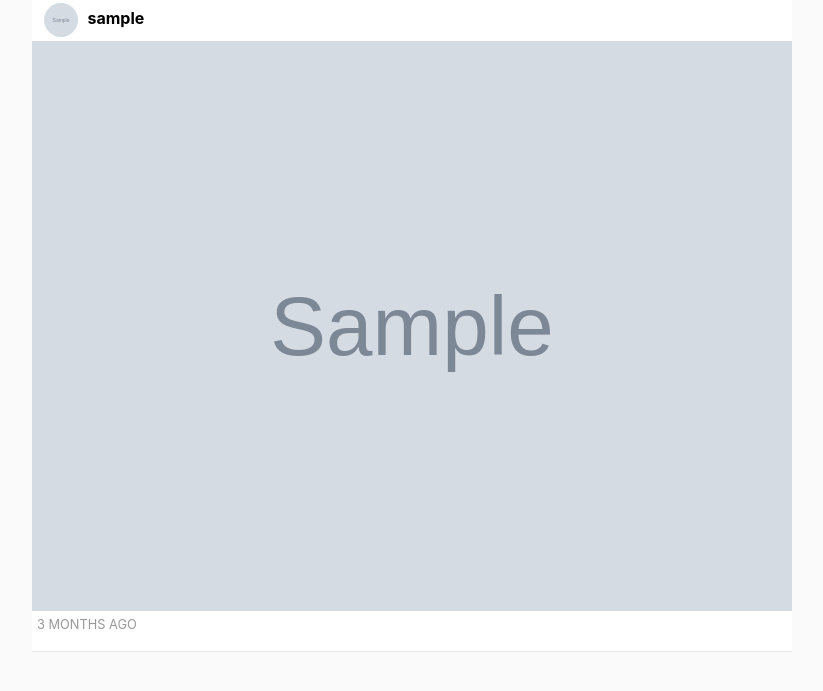
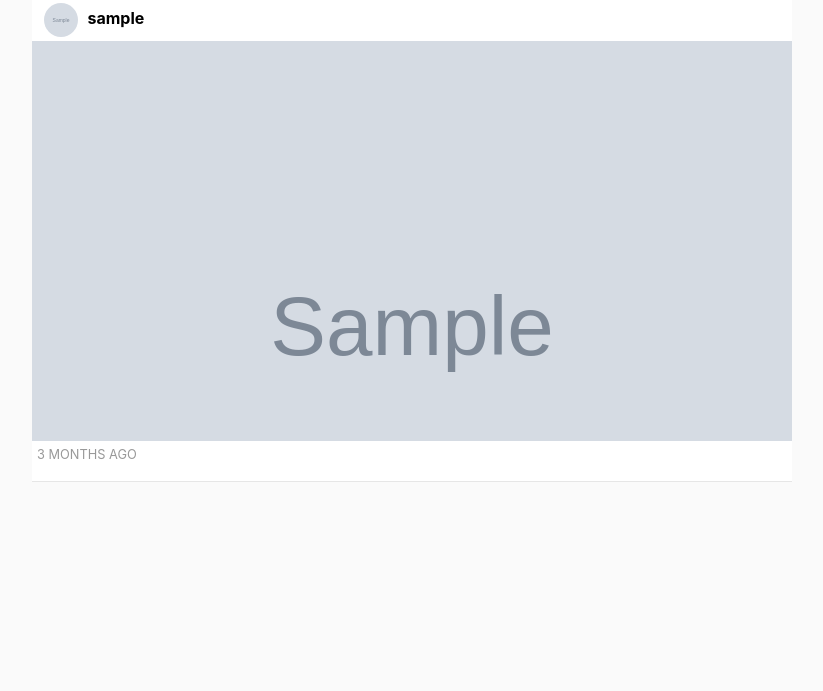
Before and after one commit to paragmore/memonics, a Django app: page / in a window 1280 px wide. Shown: the part 66-757 px from the top of the page, without its empty margins (228-1051 px from the left). Run offline with Django 3.2, Linux system fonts and the light colour scheme; tables that the repository leaves empty hold one stand-in row (values such as "Sample post"); grey boxes marked "Sample" are stand-in pictures; parts of the project's set-up code (start-up, migrations or seed data) failed here and were passed over; some libraries are stand-ins or nearby versions.

Commit message:
changed image style

```diff
--- a/homepage/templates/homepage/home.html
+++ b/homepage/templates/homepage/home.html
@@ -48,8 +48,8 @@
                         </div>
                     {% else %}
                         {% for image in p.images.all %}
-                                <div>
-                                    <img src="{{ image.modelimage.url }}" class="fit-image" alt='image'>
+                                <div style="max-height: 400px; overflow: hidden;">
+                                    <img style="display: block;max-width: 100%; height: auto !important;width: auto\9; -ms-interpolation-mode: bicubic;" src="{{ image.modelimage.url }}" class="fit-image" alt='image'>
                                 </div>
                         {% endfor %}
                     {% endif %}
```
